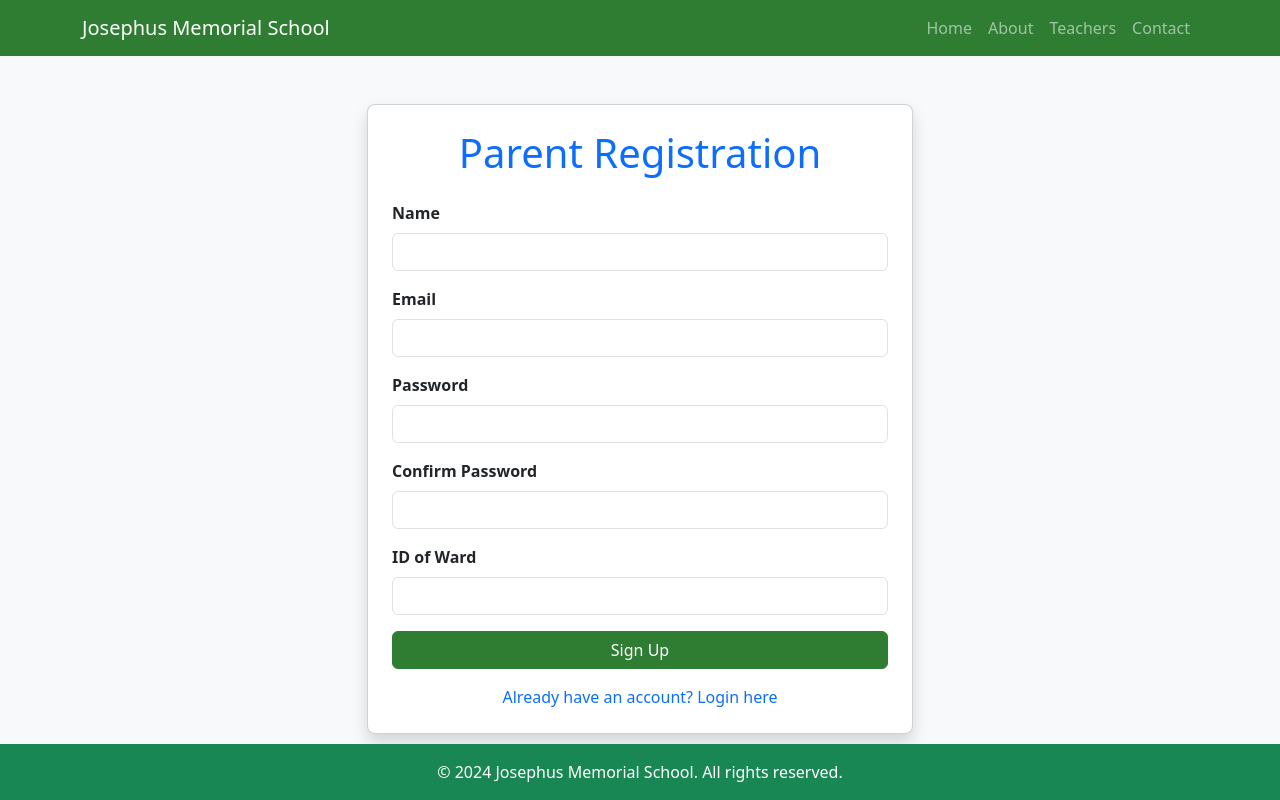
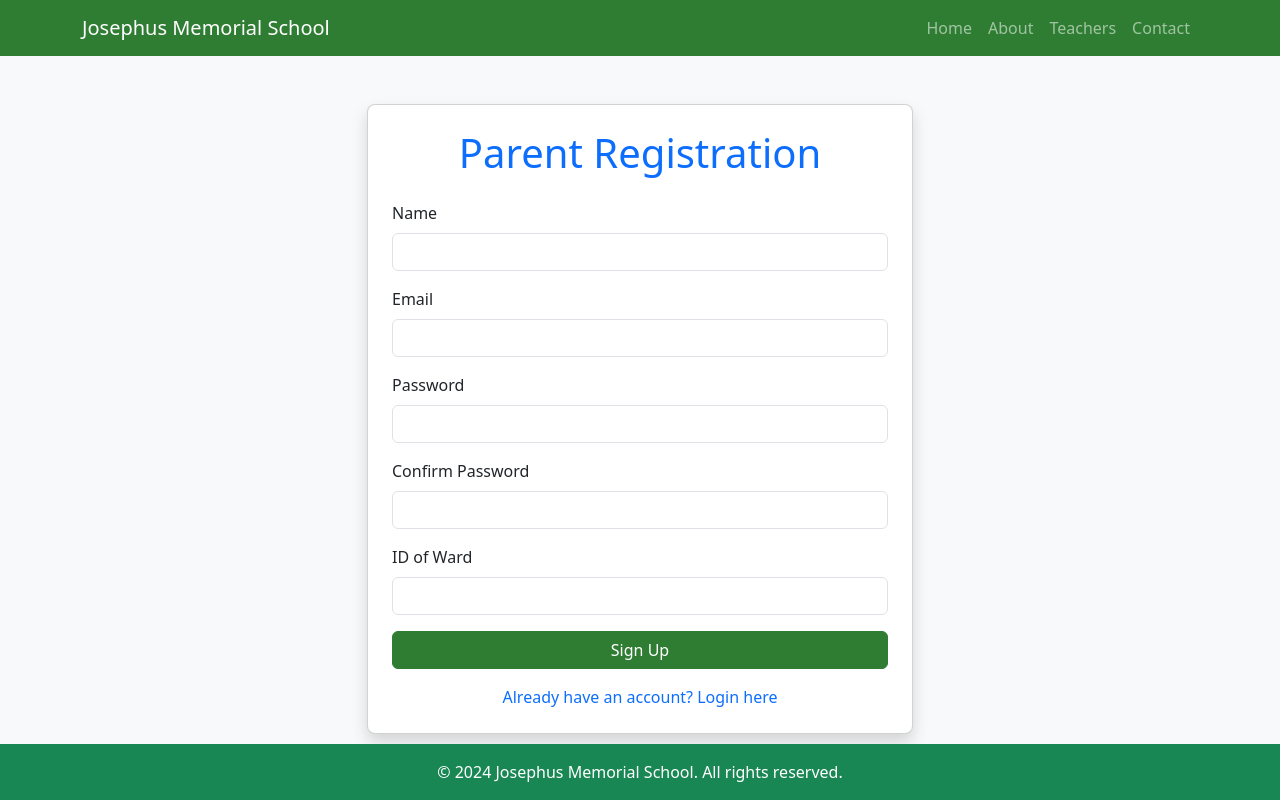
Before and after one commit to eddie-kay0462/E-School-Manager, a PHP site: page /view/parent-registration.html in a window 1280 px wide. Run offline with PHP 8.4, Linux system fonts and the light colour scheme.

Commit message:
Adjusted fonts for the labels

```diff
--- a/assets/css/parent-registration.css
+++ b/assets/css/parent-registration.css
@@ -1,18 +1,25 @@
+:root {
+    --primary-green: #2E7D32;
+    --light-green: #4CAF50;
+}
 body {
     background-color: #f8f9fa;
+    color: #333;
 }
 
 .navbar {
     background-color: var(--primary-green);
+    color: #fff;
+
+}
+
+h1 {
+    color: var(--primary-green);
 }
 
 .card {
     border-radius: 8px;
     box-shadow: 0 4px 8px rgba(0, 0, 0, 0.1);
-}
-
-.form-label {
-    font-weight: bold;
 }
 
 .text-danger {
@@ -28,8 +35,3 @@
     background-color: var(--light-green);
     border-color: var(--light-green);
 }
-
-:root {
-    --primary-green: #2E7D32;
-    --light-green: #4CAF50;
-}
```
